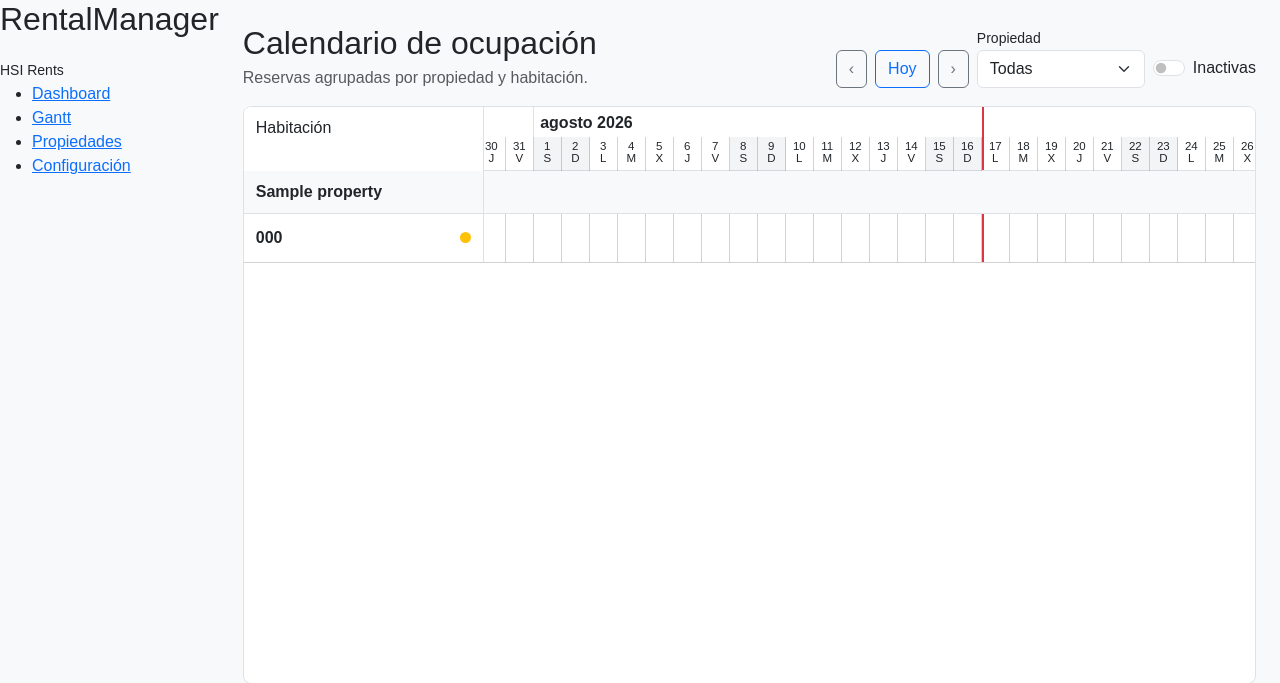
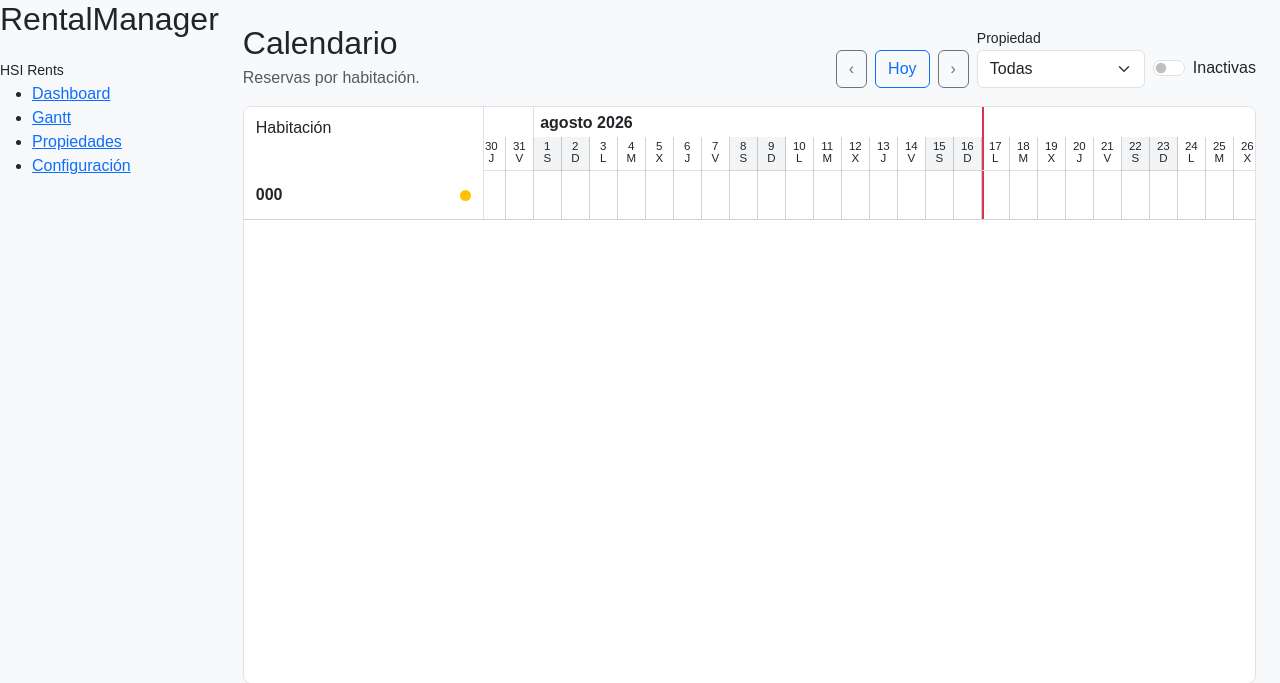
Before and after one commit to JorgeSolerM/RentalManager, a FastAPI app: page /gantt/ in a window 1280 px wide. Shown: the part 51-734 px from the top of the page. Run offline with FastAPI, Linux system fonts and the light colour scheme; tables that the repository leaves empty hold one stand-in row (values such as "Sample post").

Commit message:
refactor: simplify gantt room layout

```diff
--- a/backend/static/css/gantt.css
+++ b/backend/static/css/gantt.css
@@ -7,7 +7,7 @@ body.gantt-layout .app-shell { width:100%; min-width:0; min-height:0; flex:1 1 a
 .gantt-page-header { flex:0 0 auto; }
 .gantt-root { width:100%; max-width:100%; min-width:0; min-height:0; flex:1 1 auto; overflow:auto; overscroll-behavior:contain; border:1px solid var(--bs-border-color); border-radius:.5rem; background:var(--bs-body-bg); position:relative; scrollbar-gutter:stable; }
 .gantt-canvas { width:max-content; min-width:100%; position:relative; }
-.gantt-header,.gantt-property-row,.gantt-room-row { display:flex; }
+.gantt-header,.gantt-room-row { display:flex; }
 .gantt-header { position:sticky; top:0; z-index:20; width:max-content; min-width:100%; background:var(--bs-body-bg); }
 .gantt-label { position:sticky; left:0; z-index:10; flex:0 0 var(--gantt-label-width); width:var(--gantt-label-width); border-right:1px solid var(--bs-border-color); background:var(--bs-body-bg); padding:.55rem .75rem; }
 .gantt-header .gantt-label { z-index:30; height:var(--gantt-header-height); background:var(--bs-body-bg); }
@@ -17,11 +17,10 @@ body.gantt-layout .app-shell { width:100%; min-width:0; min-height:0; flex:1 1 a
 .gantt-day { position:absolute; top:30px; width:var(--gantt-day-width); height:34px; text-align:center; border-right:1px solid var(--bs-border-color-translucent); font-size:.72rem; line-height:1.05; padding-top:3px; }
 .gantt-weekend { background:rgba(var(--bs-secondary-rgb),.08); }
 .gantt-today-column { position:absolute; top:0; bottom:0; width:2px; background:var(--bs-danger); z-index:8; pointer-events:none; }
-.gantt-property-row { background:var(--bs-tertiary-bg); font-weight:600; border-bottom:1px solid var(--bs-border-color); }
-.gantt-property-row .gantt-label { background:var(--bs-tertiary-bg); }
-.gantt-property-fill { height:34px; }
 .gantt-room-row { border-bottom:1px solid var(--bs-border-color-translucent); }
 .gantt-room-row .gantt-label { min-height:48px; display:flex; align-items:center; justify-content:space-between; gap:.5rem; }
+.gantt-room-identity { min-width:0; display:flex; align-items:center; gap:.5rem; }
+.gantt-room-details { min-width:0; }
 .gantt-room-link { color:inherit; text-decoration:none; font-weight:600; }
 .gantt-room-link:hover { text-decoration:underline; }
 .gantt-room-timeline { min-height:48px; cursor:crosshair; background-image:repeating-linear-gradient(to right,transparent 0,transparent calc(var(--gantt-day-width) - 1px),var(--bs-border-color-translucent) calc(var(--gantt-day-width) - 1px),var(--bs-border-color-translucent) var(--gantt-day-width)); }
--- a/backend/static/js/gantt.js
+++ b/backend/static/js/gantt.js
@@ -27,7 +27,7 @@ const RMGantt = {
     },
     render() {
         this.root.replaceChildren();const canvas=document.createElement("div");canvas.className="gantt-canvas";const width=this.data.window.day_count*this.DAY_WIDTH;canvas.append(this.header(width));
-        for(const property of this.data.properties){canvas.append(this.propertyRow(property,width));for(const room of property.rooms)canvas.append(this.roomRow(room,width));}
+        for(const property of this.data.properties){for(const room of property.rooms)canvas.append(this.roomRow(room,width));}
         if(!this.data.properties.length){const empty=document.createElement("div");empty.className="gantt-empty";empty.textContent="No hay habitaciones para los filtros seleccionados.";canvas.append(empty);}this.root.append(canvas);
     },
     header(width) {
@@ -36,11 +36,10 @@ const RMGantt = {
         while(cursor<end){const current=new Date(cursor),next=Date.UTC(current.getUTCFullYear(),current.getUTCMonth()+1,1),segmentEnd=Math.min(next,end),month=document.createElement("div");month.className="gantt-month";month.style.left=`${((cursor-this.parseDate(this.data.window.start))/this.DAY_MS)*this.DAY_WIDTH}px`;month.style.width=`${((segmentEnd-cursor)/this.DAY_MS)*this.DAY_WIDTH}px`;month.textContent=`${this.MONTHS[current.getUTCMonth()]} ${current.getUTCFullYear()}`;timeline.append(month);cursor=next;}
         for(let offset=0;offset<this.data.window.day_count;offset++){const value=new Date(this.parseDate(this.data.window.start)+offset*this.DAY_MS),day=document.createElement("div");day.className="gantt-day";if([0,6].includes(value.getUTCDay()))day.classList.add("gantt-weekend");day.style.left=`${offset*this.DAY_WIDTH}px`;day.innerHTML=`<span>${value.getUTCDate()}</span><br><span>${this.WEEKDAYS[value.getUTCDay()]}</span>`;timeline.append(day);}this.addTodayLine(timeline);row.append(label,timeline);return row;
     },
-    propertyRow(property,width){const row=document.createElement("div");row.className="gantt-property-row";const label=document.createElement("div");label.className="gantt-label";label.textContent=property.name;const fill=document.createElement("div");fill.className="gantt-timeline gantt-property-fill";fill.style.width=`${width}px`;row.append(label,fill);return row;},
     roomRow(room,width) {
         const maxLane=Math.max(0,...room.bookings.map(item=>item.lane)),height=Math.max(48,(maxLane+1)*36+8),row=document.createElement("div");row.className="gantt-room-row";
-        const label=document.createElement("div");label.className="gantt-label";label.style.height=`${height}px`;const link=document.createElement("a");link.className="gantt-room-link";link.href=`/rooms/${room.id}`;link.textContent=room.code;if(!room.active)link.insertAdjacentHTML("beforeend",' <span class="badge text-bg-secondary">Inactiva</span>');
-        const sync=document.createElement("a");sync.href=`/rooms/${room.id}#configuracion`;sync.className=`gantt-sync gantt-sync-${room.sync.severity}`;sync.setAttribute("aria-label",this.syncLabel(room.sync));sync.title=this.syncLabel(room.sync);label.append(link,sync);
+        const label=document.createElement("div");label.className="gantt-label";label.style.height=`${height}px`;const identity=document.createElement("div");identity.className="gantt-room-identity";const details=document.createElement("div");details.className="gantt-room-details";const link=document.createElement("a");link.className="gantt-room-link";link.href=`/rooms/${room.id}`;link.textContent=room.code;if(!room.active)link.insertAdjacentHTML("beforeend",' <span class="badge text-bg-secondary">Inactiva</span>');details.append(link);identity.append(details);
+        const sync=document.createElement("a");sync.href=`/rooms/${room.id}#configuracion`;sync.className=`gantt-sync gantt-sync-${room.sync.severity}`;sync.setAttribute("aria-label",this.syncLabel(room.sync));sync.title=this.syncLabel(room.sync);label.append(identity,sync);
         const timeline=document.createElement("div");timeline.className="gantt-timeline gantt-room-timeline";timeline.style.cssText=`width:${width}px;height:${height}px`;timeline.addEventListener("click",event=>this.openGap(event,room,timeline));for(const booking of room.bookings)timeline.append(this.bookingBar(booking));this.addTodayLine(timeline);row.append(label,timeline);return row;
     },
     bookingBar(booking) {
--- a/backend/templates/pages/gantt.html
+++ b/backend/templates/pages/gantt.html
@@ -1,6 +1,6 @@
 {% extends "layouts/base.html" %}
 
-{% block title %}Calendario de ocupación{% endblock %}
+{% block title %}Calendario{% endblock %}
 
 {% block body_class %}gantt-layout{% endblock %}
 {% block main_class %}gantt-main{% endblock %}
@@ -9,7 +9,7 @@
 <link rel="stylesheet" href="{{ url_for('static', path='css/gantt.css') }}">
 <section class="gantt-page" aria-labelledby="ganttTitle">
  <div class="gantt-page-header d-flex flex-wrap align-items-center justify-content-between gap-3 mb-3">
-  <div><h2 id="ganttTitle" class="mb-1">Calendario de ocupación</h2><p class="text-muted mb-0">Reservas agrupadas por propiedad y habitación.</p></div>
+  <div><h2 id="ganttTitle" class="mb-1">Calendario</h2><p class="text-muted mb-0">Reservas por habitación.</p></div>
   <div class="gantt-controls d-flex flex-wrap align-items-end gap-2" aria-label="Controles del calendario">
    <button type="button" class="btn btn-outline-secondary" id="ganttPrevious" aria-label="Periodo anterior">‹</button>
    <button type="button" class="btn btn-outline-primary" id="ganttToday">Hoy</button>
```
Also changed, not shown: tests/integration/api/test_gantt_routes.py (+12 -0 lines).
